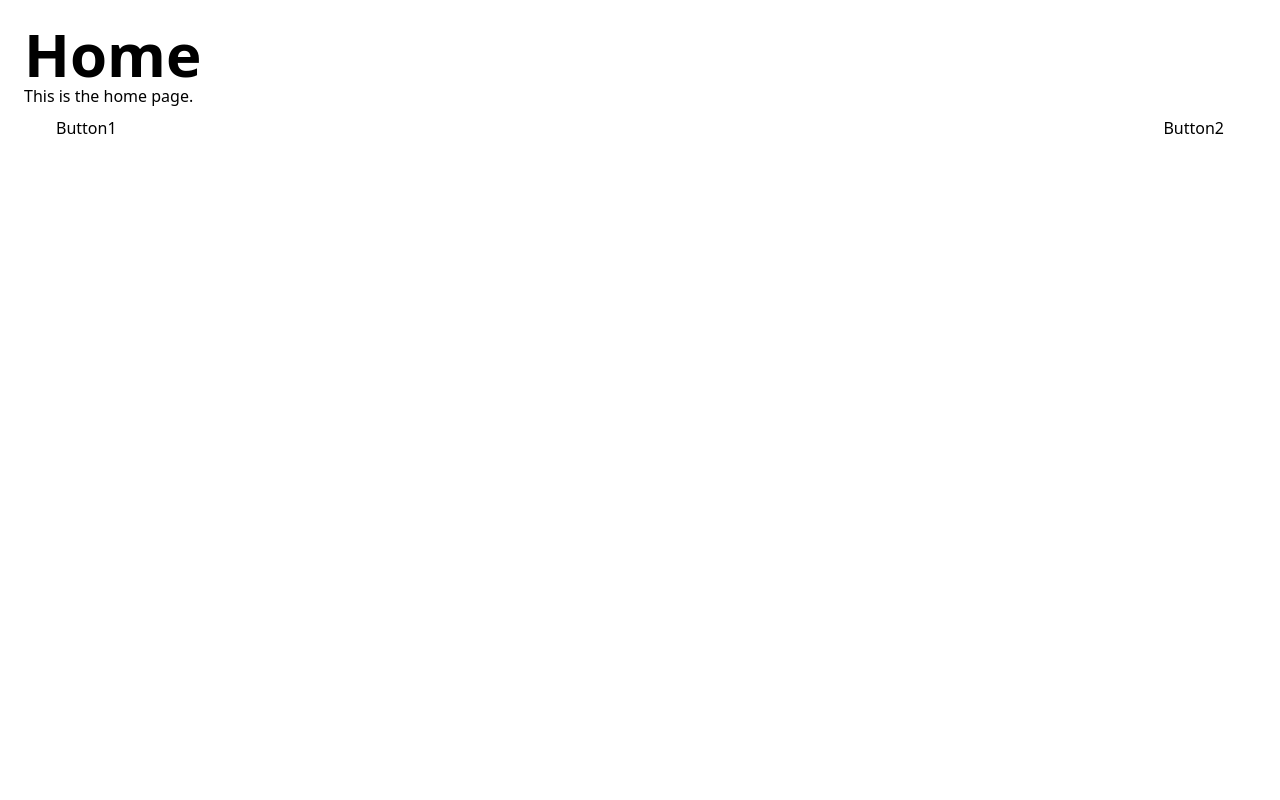
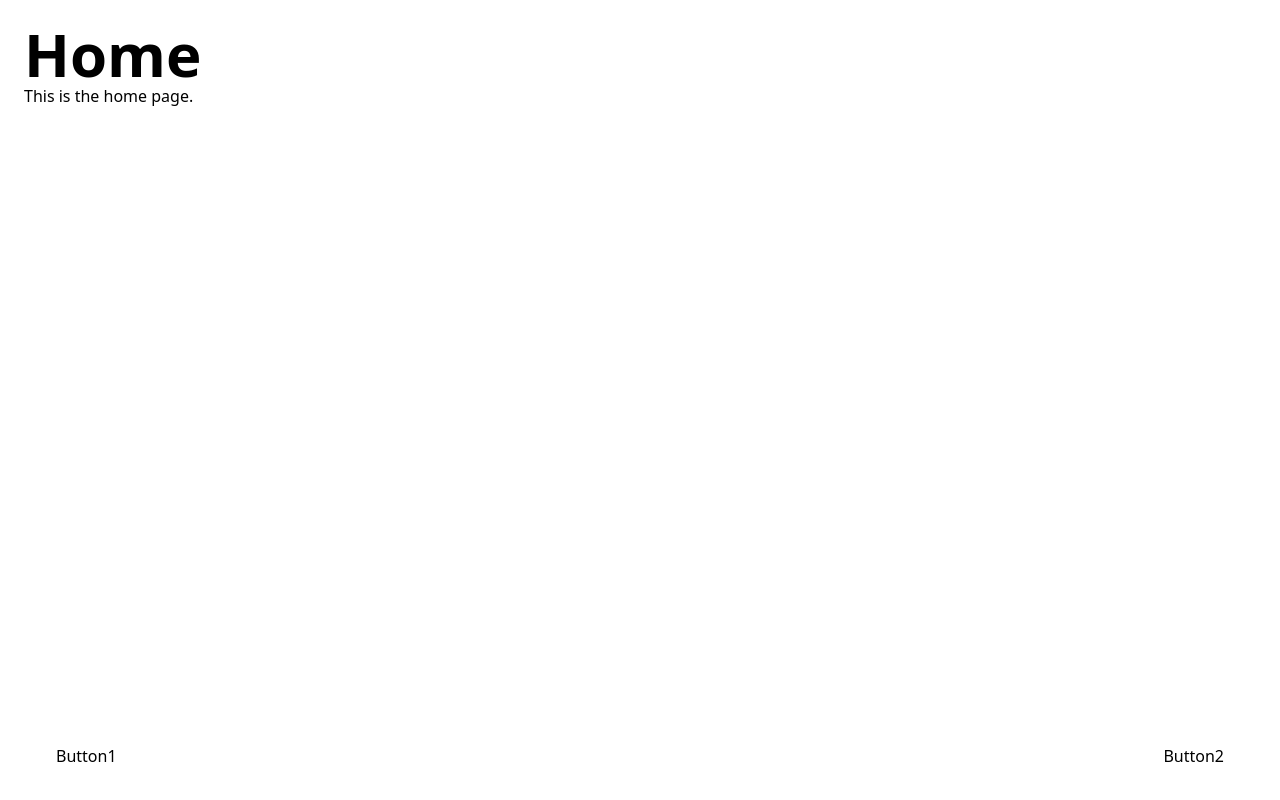
Before and after one commit to vazanoir/vazawind, a React (Vite) app: page / in a window 1280 px wide. Built offline with nearby package versions, Linux system fonts and the light colour scheme.

Commit message:
Make navigation buttons stick at the bottom

```diff
--- a/src/components/NavigationButtons.tsx
+++ b/src/components/NavigationButtons.tsx
@@ -4,6 +4,6 @@ const NavigationButtons = ({
   children,
 }: {
   children: React.ReactNode
-}) => <div className="flex justify-between">{children}</div>;
+}) => <div className="flex justify-between flex-1 items-end">{children}</div>;
 
 export default NavigationButtons;
--- a/src/components/Page.tsx
+++ b/src/components/Page.tsx
@@ -5,7 +5,7 @@ const Page = ({
 }: {
   children: React.ReactNode;
 }) => (
-  <div className="p-6">
+  <div className="p-6 flex flex-col h-screen">
     {children}
   </div>
 );
```
